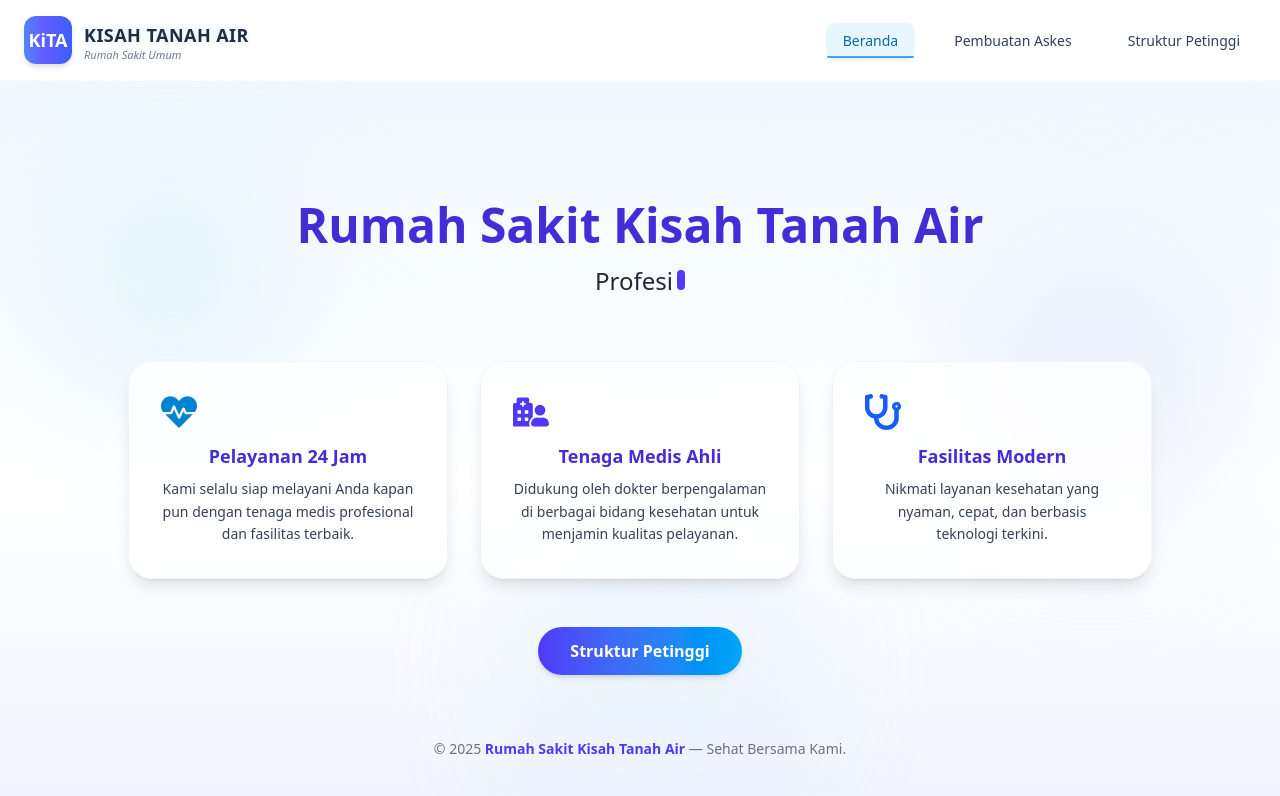
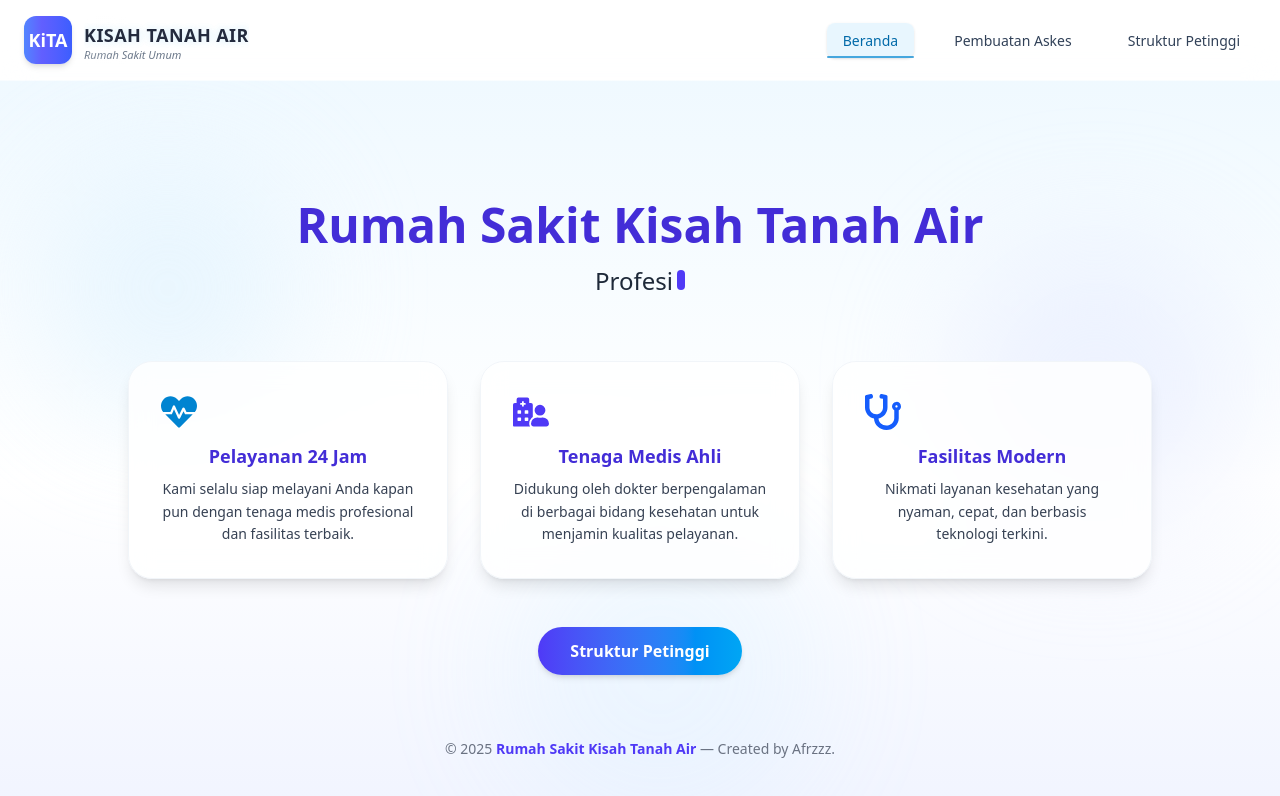
Before and after one commit to afrzzz/CardPasienFiveM, a React (Vite) app: page / in a window 1280 px wide. Shown: the top 796 px of the page. Built offline with nearby package versions, Linux system fonts and the light colour scheme.

Commit message:
update v2

```diff
--- a/src/components/Landing.jsx
+++ b/src/components/Landing.jsx
@@ -147,7 +147,7 @@ export default function Beranda() {
         <span className="font-semibold text-indigo-600">
           Rumah Sakit Kisah Tanah Air
         </span>{" "}
-        — Sehat Bersama Kami.
+        — Created by Afrzzz.
       </footer>
     </main>
   );
```
